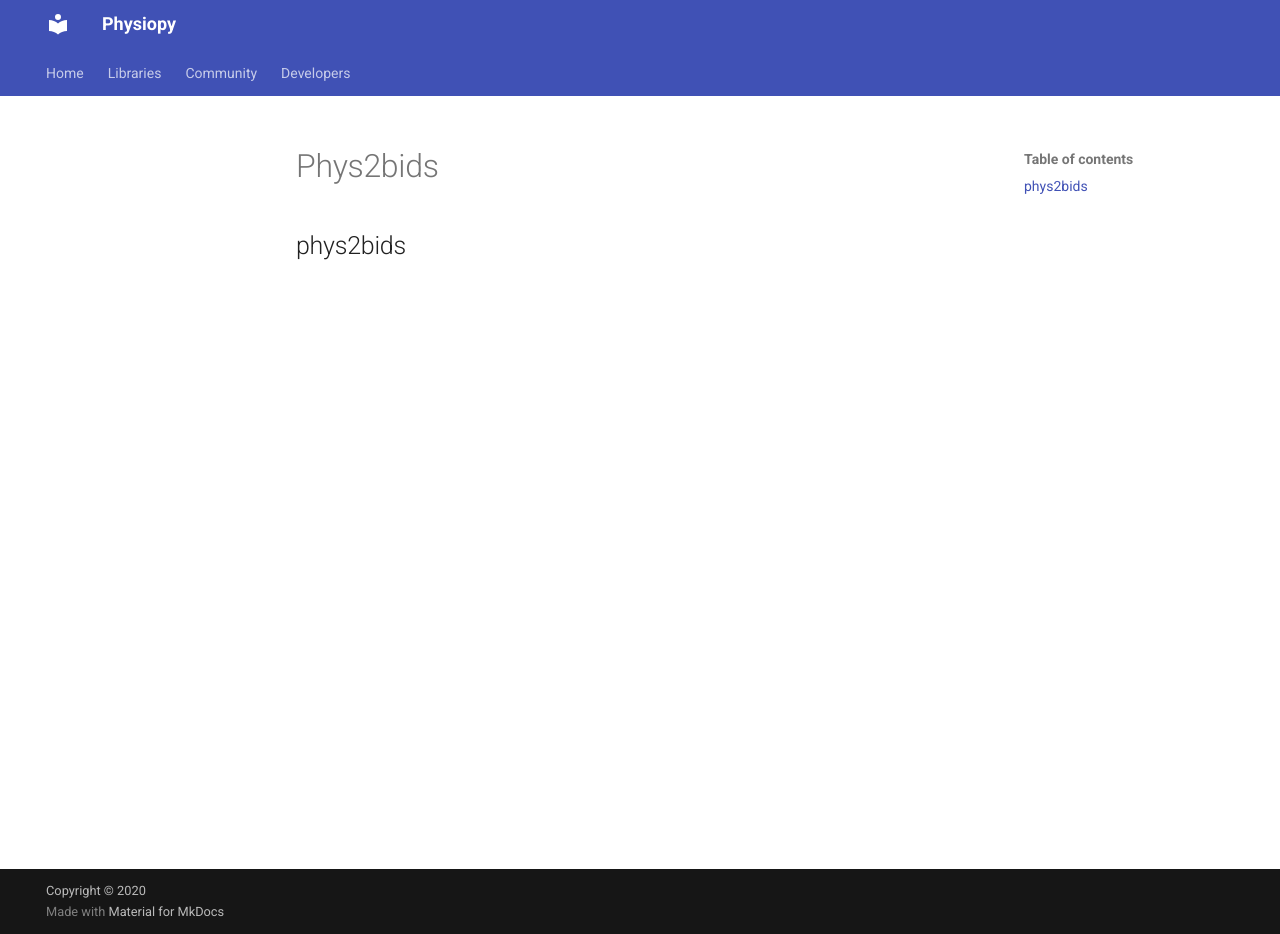
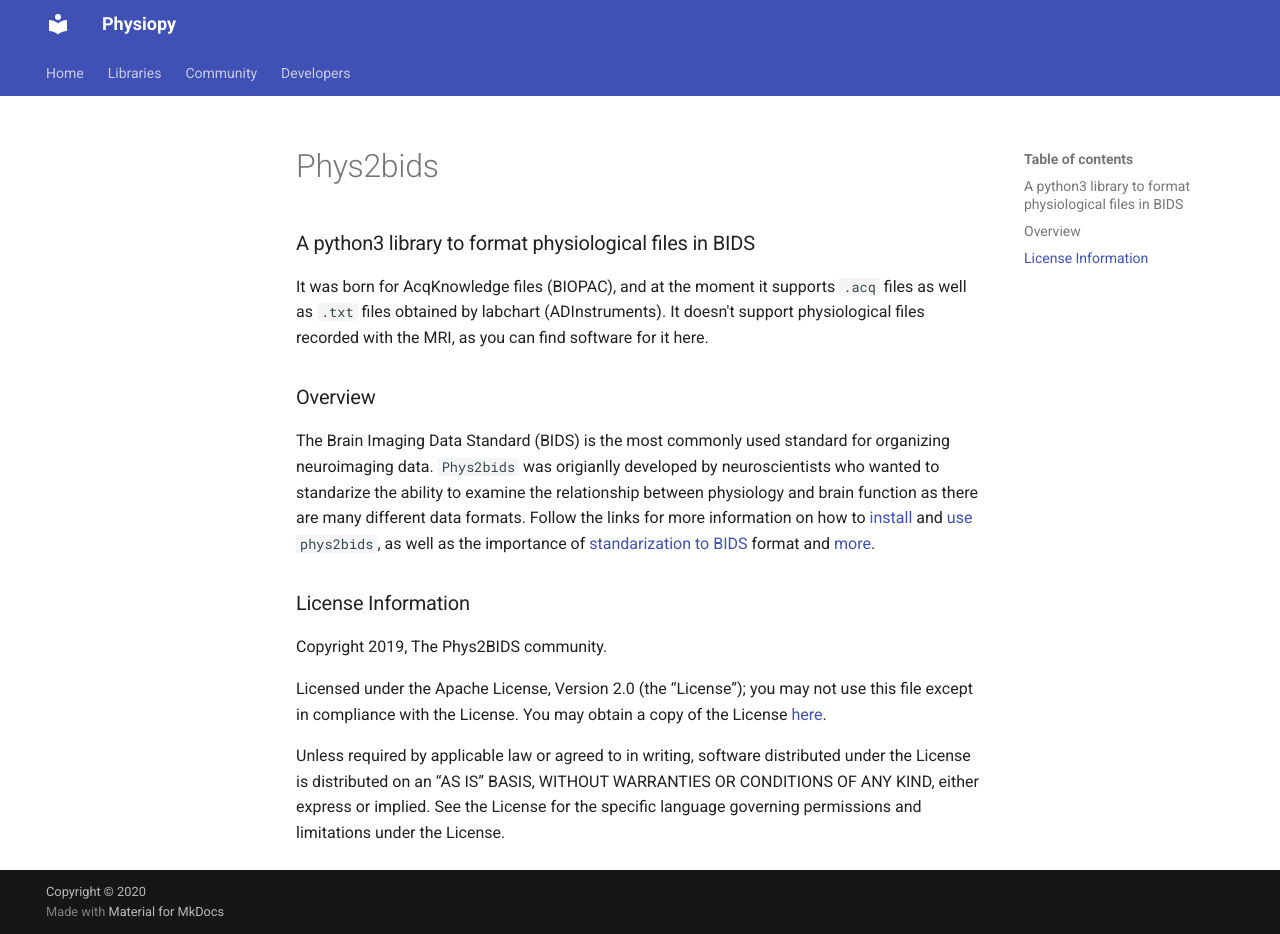
Before and after one commit to physiopy/physiopy.github.io, an MkDocs documentation site: the page built from docs/libraries/phys2bids.md, in a window 1280 px wide and 934 px high. Built offline with MkDocs 1.6.1 and Material for MkDocs 9.7.7, drawn with Linux system fonts in a browser that asks for light colours.

Commit message:
Update phys2bids.md
Added content and links to the github repo

```diff
--- a/docs/libraries/phys2bids.md
+++ b/docs/libraries/phys2bids.md
@@ -1 +1,13 @@
-## phys2bids
+# Phys2bids
+### A python3 library to format physiological files in BIDS
+It was born for AcqKnowledge files (BIOPAC), and at the moment it supports `.acq` files as well as `.txt` files obtained by labchart (ADInstruments). It doesn't support physiological files recorded with the MRI, as you can find software for it here.
+
+### Overview
+The Brain Imaging Data Standard (BIDS) is the most commonly used standard for organizing neuroimaging data. `Phys2bids` was origianlly developed by neuroscientists who wanted to standarize the ability to examine the relationship between physiology and brain function as there are many different data formats. Follow the links for more information on how to [install](https://phys2bids.readthedocs.io/en/latest/installation.html) and [use](https://phys2bids.readthedocs.io/en/latest/howto.html) `phys2bids`, as well as the importance of [standarization to BIDS](https://phys2bids.readthedocs.io/en/latest/bids.html) format and [more](https://phys2bids.readthedocs.io/en/latest/index.html).
+
+### License Information
+Copyright 2019, The Phys2BIDS community.
+
+Licensed under the Apache License, Version 2.0 (the “License”); you may not use this file except in compliance with the License. You may obtain a copy of the License [here](http://www.apache.org/licenses/LICENSE-2.0).
+
+Unless required by applicable law or agreed to in writing, software distributed under the License is distributed on an “AS IS” BASIS, WITHOUT WARRANTIES OR CONDITIONS OF ANY KIND, either express or implied. See the License for the specific language governing permissions and limitations under the License.
```
